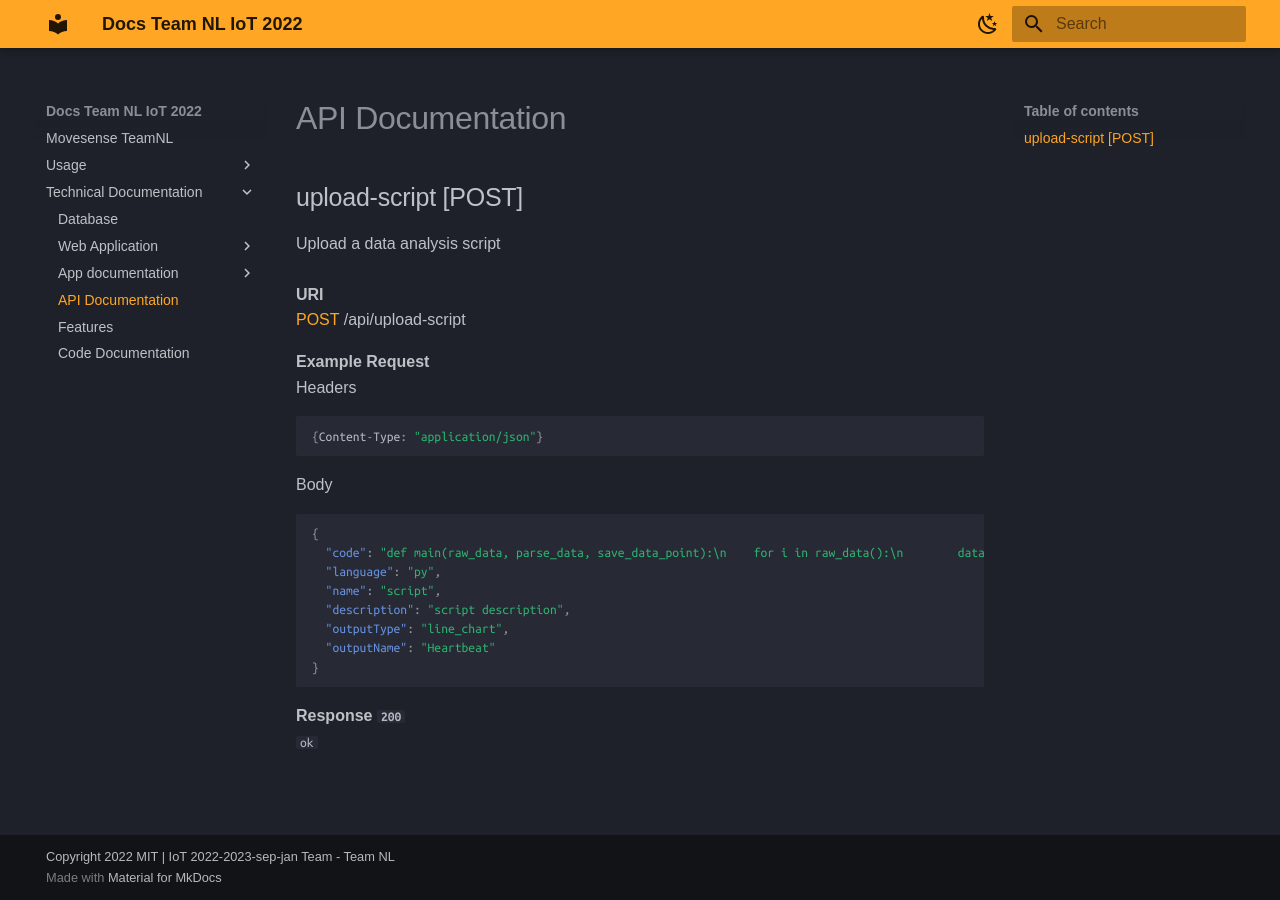
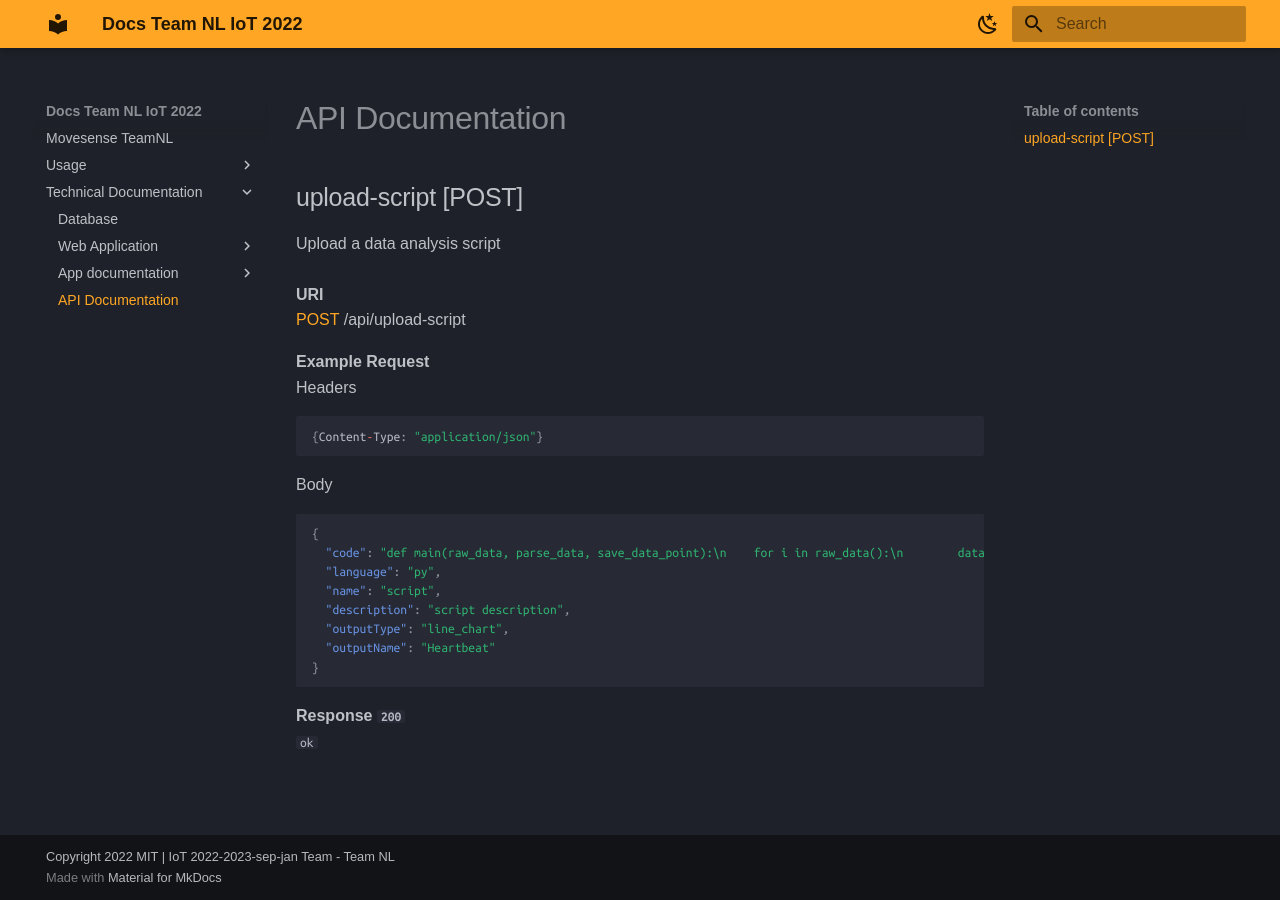
Before and after one commit to serg-and/team-nl-iot-2022, an MkDocs documentation site: the page built from docs/api-documentation.md, in a window 1280 px wide. Built offline with MkDocs 1.6.1 and Material for MkDocs 9.7.7, drawn with Linux system fonts in a browser that asks for light colours; some web fonts are replaced; old or Windows-style settings are respelled for this version of MkDocs.

```diff
--- a/mkdocs.yml
+++ b/mkdocs.yml
@@ -46,9 +46,10 @@
         - 'web-application/code-documentation.md'
       - App documentation:
         - 'App/Packages.md'
+        - 'App/App-code-documentation.md'
+        - 'features.md'
       - 'api-documentation.md'
-      - 'features.md'
-      - 'App\App-code-documentation.md'
+
 plugins:
   - search
   - git-revision-date-localized:
```
